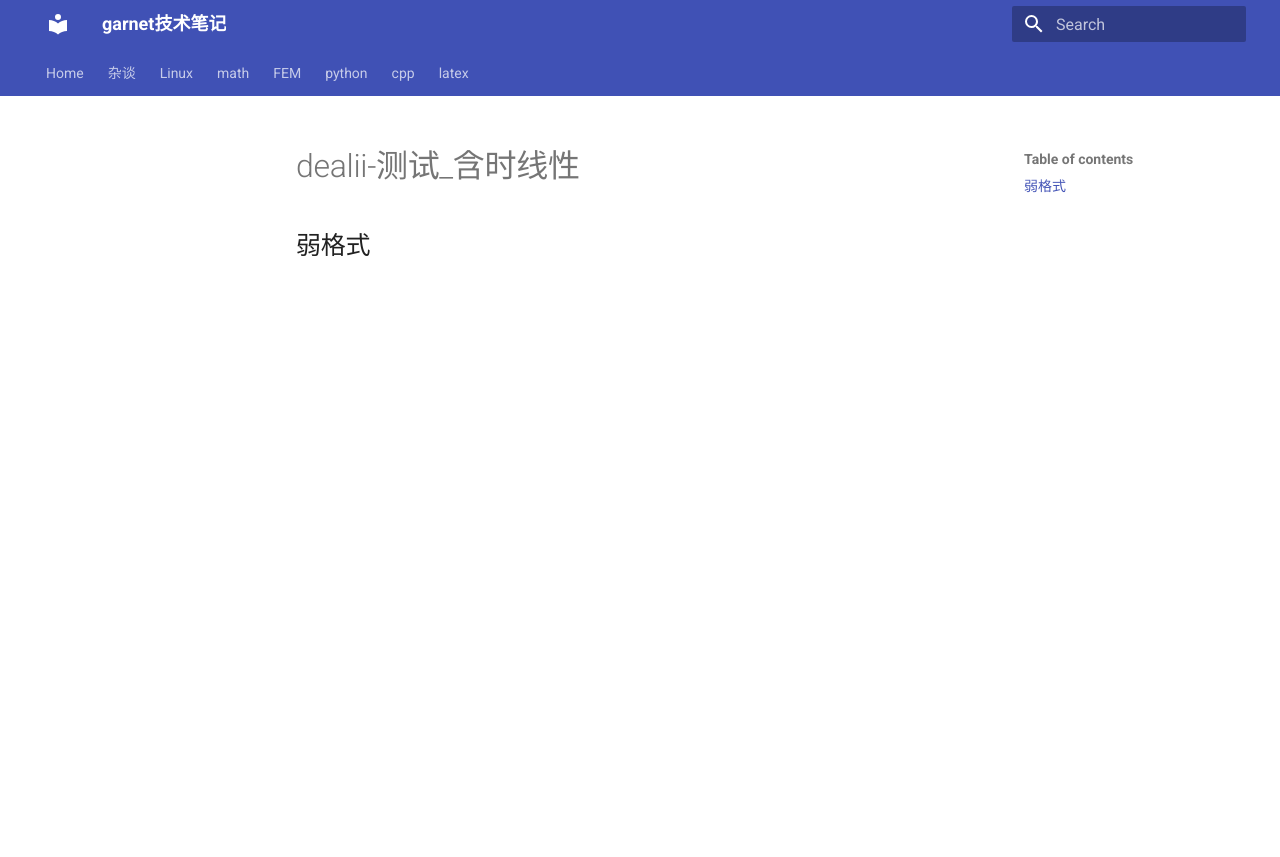
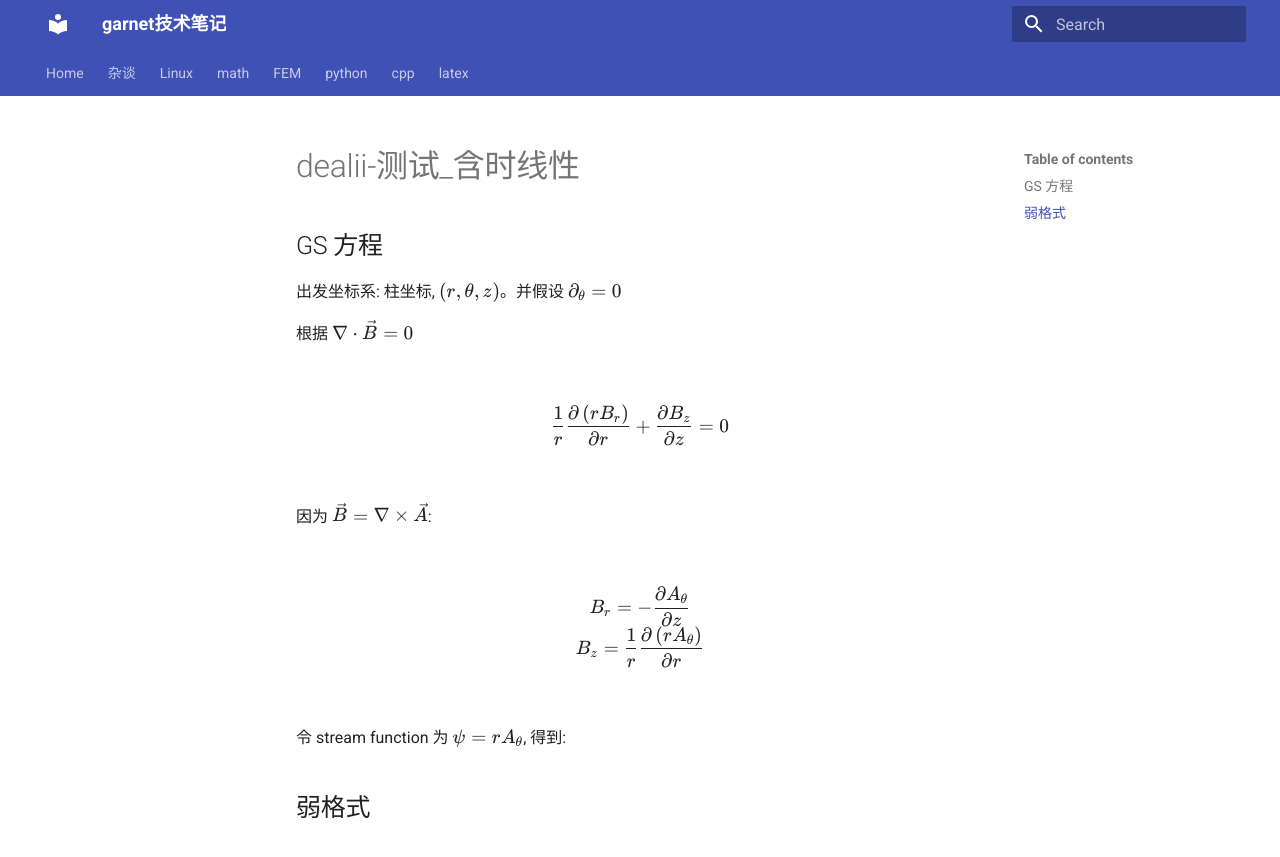
Before and after one commit to ymma98/technotes, an MkDocs documentation site: the page built from docs/FEM/dealii-测试_GS方程.md, in a window 1280 px wide. Shown: the top 857 px of the page. Built offline with MkDocs 1.6.1 and Material for MkDocs 9.7.7, drawn with Linux system fonts in a browser that asks for light colours.

Commit message:
docs/FEM/dealii-测试_GS方程.md updated from https://stackedit.cn/

```diff
--- a/docs/FEM/dealii-测试_GS方程.md
+++ b/docs/FEM/dealii-测试_GS方程.md
@@ -1,7 +1,29 @@
 # dealii-测试_含时线性
+
+## GS 方程
+
+出发坐标系: 柱坐标, $(r, \theta, z)$。并假设 $\partial_\theta = 0$
+
+
+根据 $\nabla \cdot \vec{B} = 0$
+
+$$
+    \frac{1}{r} \frac{\partial \left( rB_r \right)}{\partial r} + \frac{\partial B_z}{\partial z} = 0
+$$
+
+因为 $\vec{B} = \nabla \times \vec{A}$:
+
+$$
+        B_r = -\frac{\partial A_\theta}{\partial z}  \\
+        B_z = \frac{1}{r} \frac{\partial \left( rA_\theta \right)}{\partial r}
+$$
+
+令 stream function 为 $\psi = rA_\theta$, 得到:
+
+
 
 ## 弱格式
 
 <!--stackedit_data:
-eyJoaXN0b3J5IjpbNTk0NDc2MTEwXX0=
+eyJoaXN0b3J5IjpbMTE5MzkxMDg1MSw1OTQ0NzYxMTBdfQ==
 -->
```
